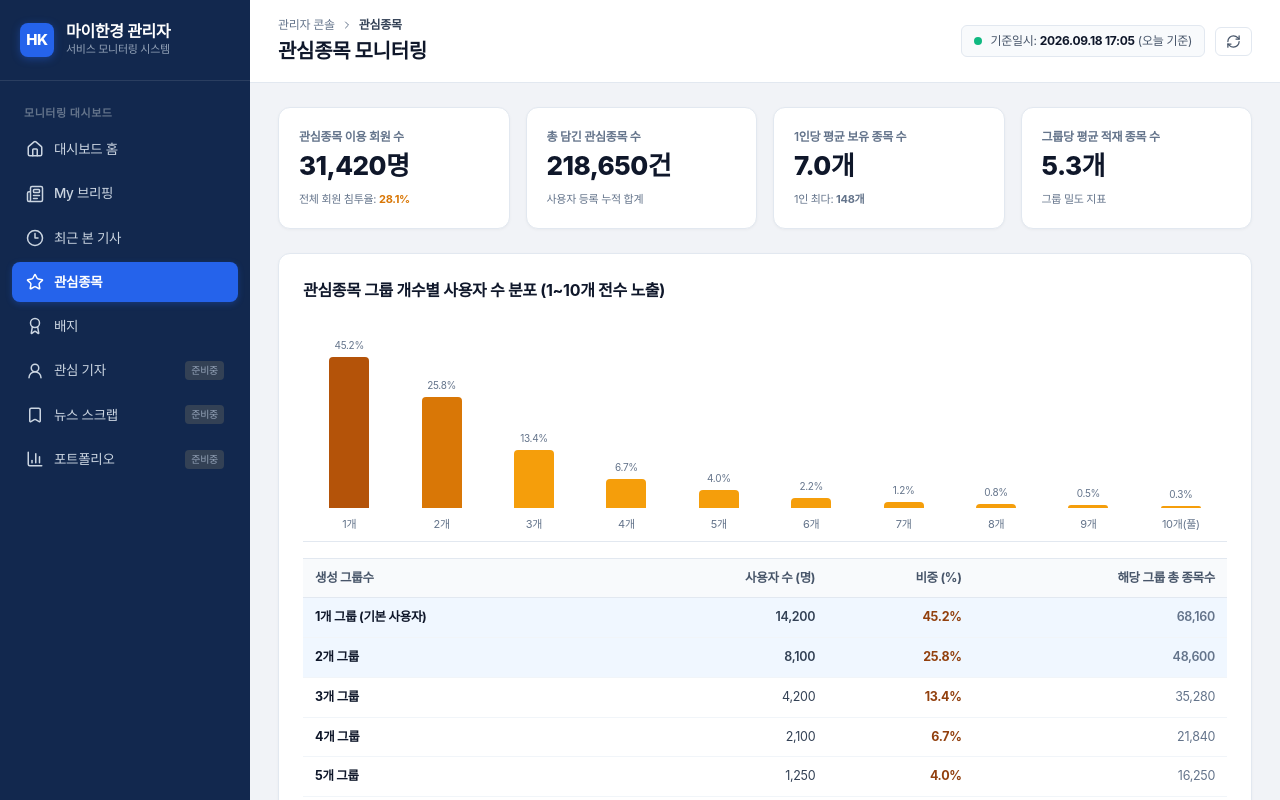
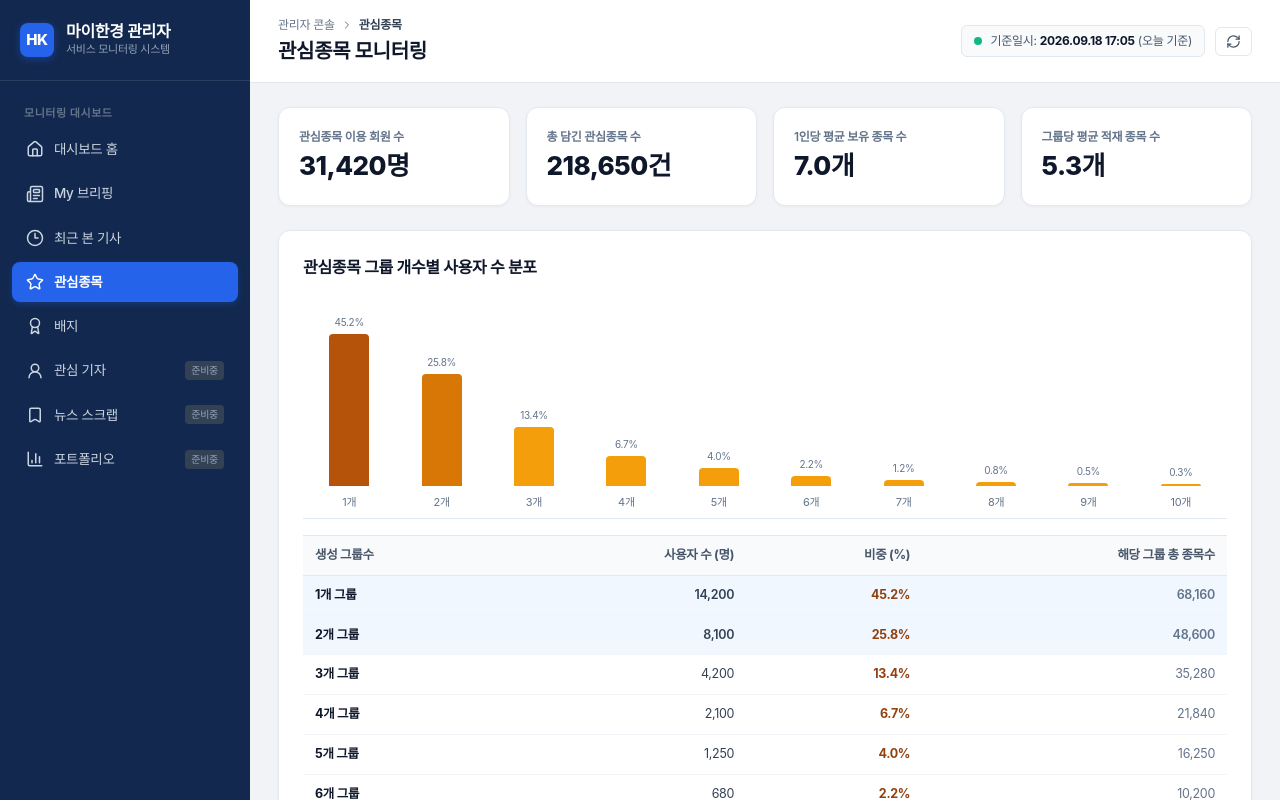
Before and after one commit to hktouchkim/myhankyung, a Next.js app: page /admin in a window 1280 px wide. Both pictures are taken after a click on the button "관심종목". Shown: the top 800 px of the page. Built offline with nearby package versions, Linux system fonts and the light colour scheme.

Commit message:
refactor: 관심종목 카드 서브문구 삭제 및 그룹 라벨 텍스트 간소화

```diff
--- a/app/admin/admin-dashboard-client.tsx
+++ b/app/admin/admin-dashboard-client.tsx
@@ -802,24 +802,18 @@ function WatchlistTab() {
         <div className={styles.kpiCard}>
           <div style={{ fontSize: "12px", color: "#64748b", fontWeight: 600 }}>관심종목 이용 회원 수</div>
           <div className={styles.kpiValue}>31,420명</div>
-          <div style={{ fontSize: "11px", color: "#64748b", marginTop: "6px" }}>
-            전체 회원 침투율: <strong style={{ color: "#d97706" }}>28.1%</strong>
-          </div>
         </div>
         <div className={styles.kpiCard}>
           <div style={{ fontSize: "12px", color: "#64748b", fontWeight: 600 }}>총 담긴 관심종목 수</div>
           <div className={styles.kpiValue}>218,650건</div>
-          <div style={{ fontSize: "11px", color: "#64748b", marginTop: "6px" }}>사용자 등록 누적 합계</div>
         </div>
         <div className={styles.kpiCard}>
           <div style={{ fontSize: "12px", color: "#64748b", fontWeight: 600 }}>1인당 평균 보유 종목 수</div>
           <div className={styles.kpiValue}>7.0개</div>
-          <div style={{ fontSize: "11px", color: "#64748b", marginTop: "6px" }}>1인 최다: <strong>148개</strong></div>
         </div>
         <div className={styles.kpiCard}>
           <div style={{ fontSize: "12px", color: "#64748b", fontWeight: 600 }}>그룹당 평균 적재 종목 수</div>
           <div className={styles.kpiValue}>5.3개</div>
-          <div style={{ fontSize: "11px", color: "#64748b", marginTop: "6px" }}>그룹 밀도 지표</div>
         </div>
       </div>
 
@@ -827,7 +821,7 @@ function WatchlistTab() {
       <div className={styles.sectionCard}>
         <div className={styles.sectionHeader}>
           <div>
-            <h3 className={styles.sectionTitle}>관심종목 그룹 개수별 사용자 수 분포 (1~10개 전수 노출)</h3>
+            <h3 className={styles.sectionTitle}>관심종목 그룹 개수별 사용자 수 분포</h3>
           </div>
         </div>
 
@@ -843,7 +837,7 @@ function WatchlistTab() {
             { group: "7개", count: 390, pct: "1.2%", h: 3 },
             { group: "8개", count: 240, pct: "0.8%", h: 2 },
             { group: "9개", count: 150, pct: "0.5%", h: 1.5 },
-            { group: "10개(풀)", count: 110, pct: "0.3%", h: 1 },
+            { group: "10개", count: 110, pct: "0.3%", h: 1 },
           ].map((item, idx) => (
             <div key={idx} className={styles.barCol}>
               <span style={{ fontSize: "10px", color: "#64748b", marginBottom: "4px" }}>{item.pct}</span>
@@ -874,7 +868,7 @@ function WatchlistTab() {
             </thead>
             <tbody>
               {[
-                { g: "1개 그룹 (기본 사용자)", u: "14,200", p: "45.2%", s: "68,160" },
+                { g: "1개 그룹", u: "14,200", p: "45.2%", s: "68,160" },
                 { g: "2개 그룹", u: "8,100", p: "25.8%", s: "48,600" },
                 { g: "3개 그룹", u: "4,200", p: "13.4%", s: "35,280" },
                 { g: "4개 그룹", u: "2,100", p: "6.7%", s: "21,840" },
@@ -883,7 +877,7 @@ function WatchlistTab() {
                 { g: "7개 그룹", u: "390", p: "1.2%", s: "6,630" },
                 { g: "8개 그룹", u: "240", p: "0.8%", s: "4,560" },
                 { g: "9개 그룹", u: "150", p: "0.5%", s: "3,150" },
-                { g: "10개 그룹 (최대 한도 생성)", u: "110", p: "0.3%", s: "3,980" },
+                { g: "10개 그룹", u: "110", p: "0.3%", s: "3,980" },
               ].map((row, i) => (
                 <tr key={i} className={i < 2 ? styles.highlightRow : ""}>
                   <td style={{ fontWeight: 700, color: "#0f172a" }}>{row.g}</td>
```
